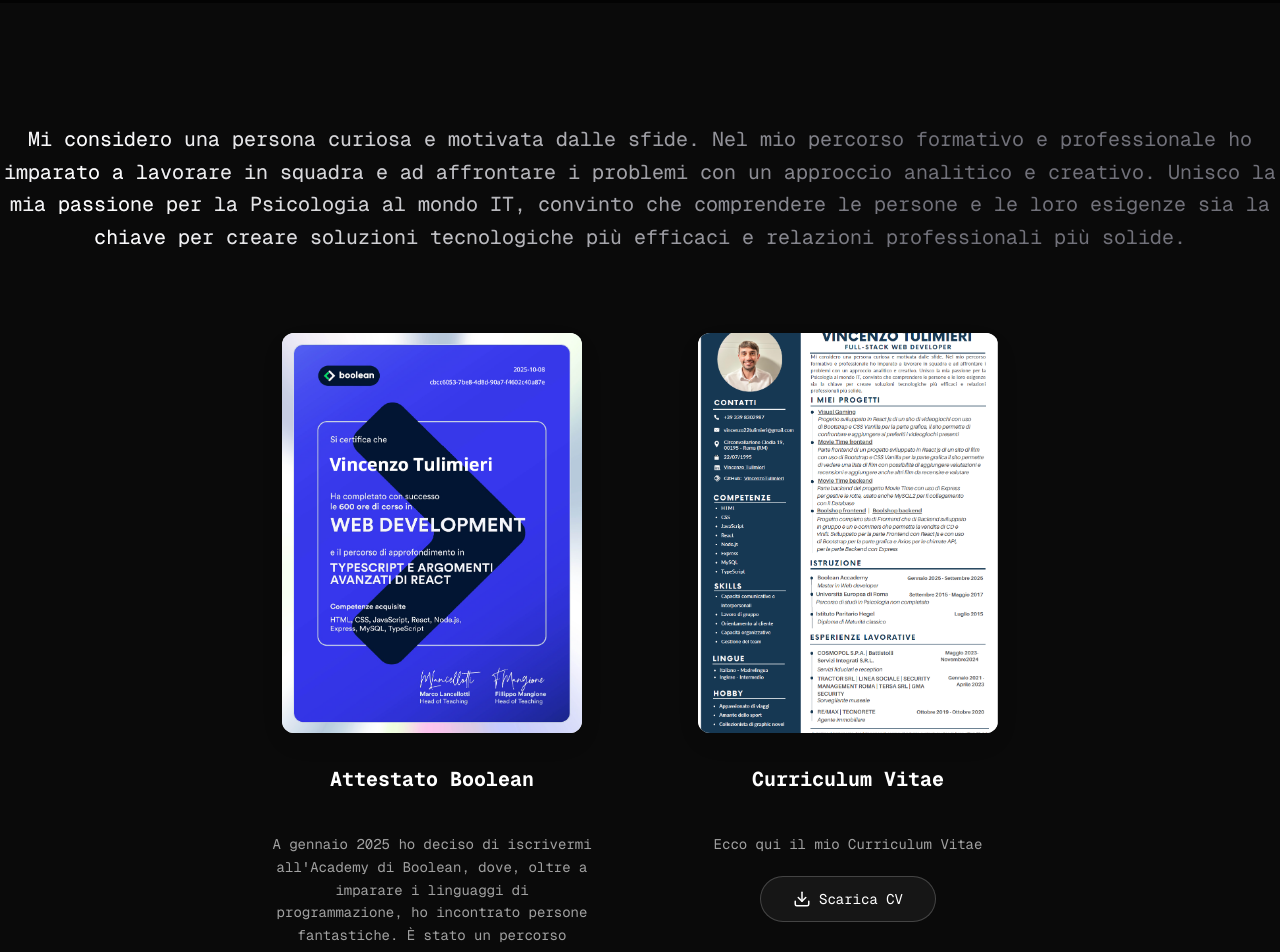
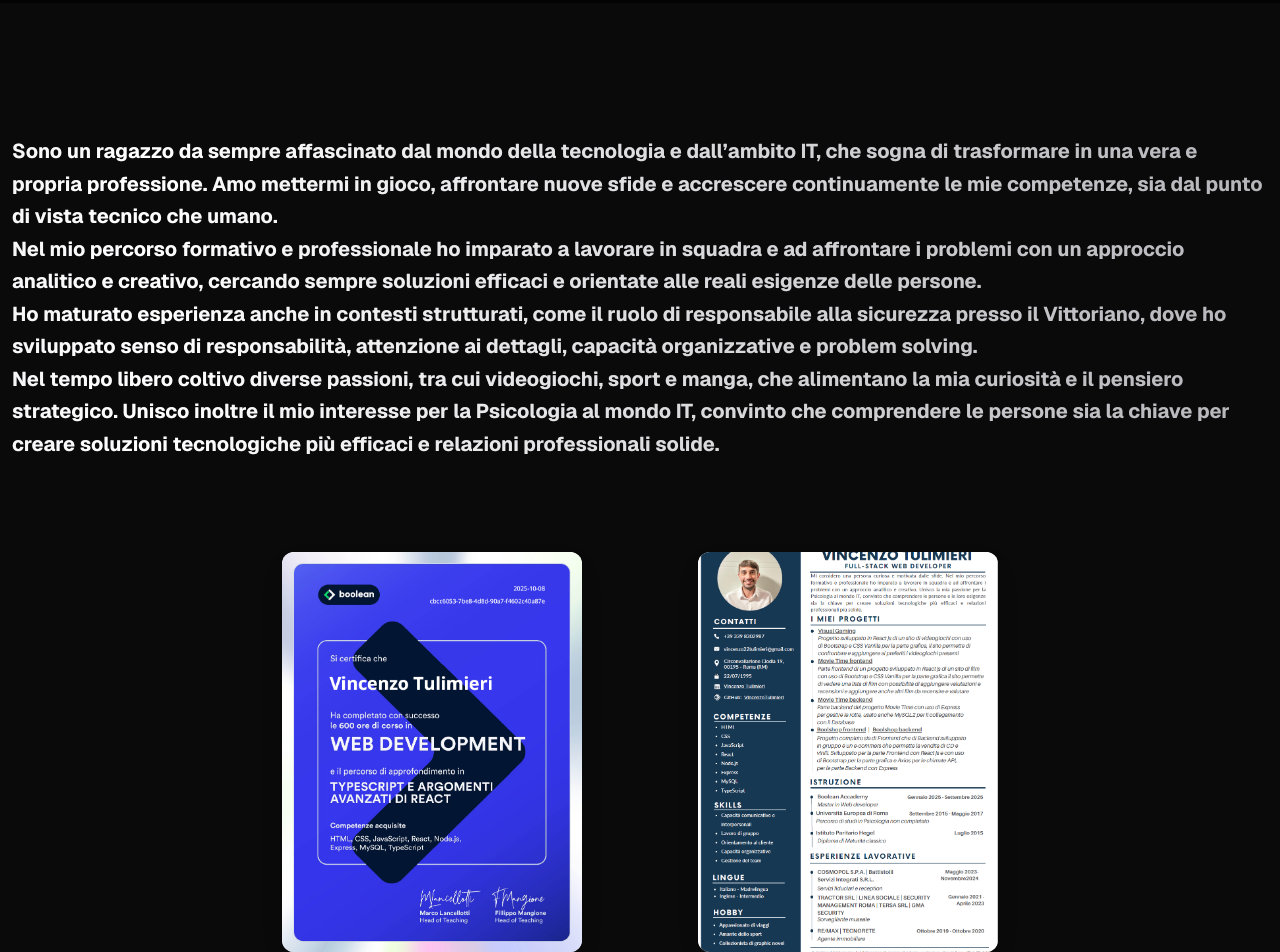
Before and after one commit to VincenzoTulimieri/portfolio-web, a Next.js app: page / in a window 1280 px wide. Shown: the part 820-1772 px from the top of the page. Built offline with nearby package versions, Linux system fonts and the light colour scheme.

Commit message:
add: descrizione about me

```diff
--- a/app/page.tsx
+++ b/app/page.tsx
@@ -20,7 +20,7 @@ const projects: FocusRailItem[] = [
   {
     id: 2,
     title: "Boolshop",
-    description: "BoolShop è un progetto full-stack sviluppato in team con suddivisione dei task, collaborazione e integrazione frontend–backend, pensato come un E-commerce dedicato alla vendita di album musicali, con un’interfaccia moderna e un flusso completo di navigazione e consultazione dei prodotti. Le funzionalità principali sono Homepage con sezioni dedicate ad album più venduti e più recenti navigazione tra negozio e artisti, visualizzazione dettagliata dei prodotti, gestione dei dati tramite backend dedicato, layout responsive e coerente su diversi dispositivi, gestione del carrello è checkout prodotti",
+    description: "BoolShop è un progetto full-stack sviluppato in team con suddivisione dei task, collaborazione e integrazione frontend–backend, pensato come un E-commerce dedicato alla vendita di album musicali, con un’interfaccia moderna e un flusso completo di navigazione e consultazione dei prodotti. Le funzionalità principali sono Homepage con sezioni dedicate ad album più venduti e più recenti navigazione tra negozio e artisti, visualizzazione dettagliata dei prodotti, gestione dei dati tramite backend dedicato, layout responsive e coerente su diversi dispositivi, gestione del carrello è checkout prodotti.",
     meta: "Team Work • React js • Node Js • MySql",
     videoSrc: "/video-boolshop.mkv",
     imageSrc: "/boolshop-homepage.png",
@@ -59,7 +59,10 @@ const myDate: {
       imgSrc: "/foto-profilo.jpeg",
       name: "Vincenzo Tulimieri",
       designation: "Junior Full-Stack Developer",
-      description: "Mi considero una persona curiosa e motivata dalle sfide. Nel mio percorso formativo e professionale ho imparato a lavorare in squadra e ad affrontare i problemi con un approccio analitico e creativo. Unisco la mia passione per la Psicologia al mondo IT, convinto che comprendere le persone e le loro esigenze sia la chiave per creare soluzioni tecnologiche più efficaci e relazioni professionali più solide."
+      description: `Sono un ragazzo da sempre affascinato dal mondo della tecnologia e dall’ambito IT, che sogna di trasformare in una vera e propria professione. Amo mettermi in gioco, affrontare nuove sfide e accrescere continuamente le mie competenze, sia dal punto di vista tecnico che umano.
+      Nel mio percorso formativo e professionale ho imparato a lavorare in squadra e ad affrontare i problemi con un approccio analitico e creativo, cercando sempre soluzioni efficaci e orientate alle reali esigenze delle persone.
+      Ho maturato esperienza anche in contesti strutturati, come il ruolo di responsabile alla sicurezza presso il Vittoriano, dove ho sviluppato senso di responsabilità, attenzione ai dettagli, capacità organizzative e problem solving.
+      Nel tempo libero coltivo diverse passioni, tra cui videogiochi, sport e manga, che alimentano la mia curiosità e il pensiero strategico. Unisco inoltre il mio interesse per la Psicologia al mondo IT, convinto che comprendere le persone sia la chiave per creare soluzioni tecnologiche più efficaci e relazioni professionali solide.`
     },
     {
       id: 2,
@@ -83,7 +86,7 @@ export default function Home() {
       <HeroGeometric title1={myDate[0].name} title2={myDate[0].designation} myDate={myDate} />
       <section id="about" className="min-h-screen overflow-x-hidden w-full bg-neutral-950 flex flex-col items-center pt-30">
         <div className="text-center mb-20 w-full max-w-7xl mx-auto px-2 md:px-0">
-          <TextShimmer className="font-mono text-lg md:text-xl leading-relaxed" duration={5}>
+          <TextShimmer className="font-sans text-base md:text-xl leading-relaxed text-justify p-3 md:text-start whitespace-pre-line font-bold" duration={5}>
             {myDate[0].description}
           </TextShimmer>
         </div>
@@ -104,8 +107,8 @@ export default function Home() {
                     glareIntensity={0.4}
                   />
                 </div>
-                <h3 className="mt-8 font-mono text-xl font-bold text-white">{myDate[1].name}</h3>
-                <p className="mt-10 font-mono text-sm leading-relaxed text-neutral-400 max-w-[320px] text-center">
+                <h3 className="mt-8 font-sans text-xl font-bold text-white">{myDate[1].name}</h3>
+                <p className="mt-10 font-sans text-base leading-relaxed text-neutral-400 max-w-[320px] text-justify md:text-start">
                   {myDate[1].description}
                 </p>
               </div>
@@ -123,14 +126,14 @@ export default function Home() {
                     glareIntensity={0.4}
                   />
                 </div>
-                <h3 className="mt-8 font-mono text-xl font-bold text-white">{myDate[2].name}</h3>
-                <p className="mt-10 font-mono text-sm leading-relaxed text-neutral-400 max-w-[320px] text-center">
+                <h3 className="mt-8 font-sans text-xl font-bold text-white">{myDate[2].name}</h3>
+                <p className="mt-10 font-sans text-sm leading-relaxed text-neutral-400 max-w-[320px] text-center">
                   {myDate[2].description}
                 </p>
                 <a
                   href="/CV-vincenzo-tulimieri.pdf"
                   download="CV_Vincenzo_Tulimieri.pdf"
-                  className="mt-5 inline-flex items-center justify-center px-8 py-3 border border-white/20 rounded-full bg-white/5 text-white font-mono text-sm hover:bg-white hover:text-black transition-all duration-300 gap-2 group"
+                  className="mt-5 inline-flex items-center justify-center px-8 py-3 border border-white/20 rounded-full bg-white/5 text-white font-sans text-sm hover:bg-white hover:text-black transition-all duration-300 gap-2 group"
                 >
                   <Download size={18} className="group-hover:animate-bounce" />
                   <span>Scarica CV</span>
--- a/components/ui/shape-landing-hero.tsx
+++ b/components/ui/shape-landing-hero.tsx
@@ -92,7 +92,6 @@ export function HeroGeometric({
     title2?: string;
     myDate?: MyDateItem[]
 }) {
-    console.log(myDate)
     return (
         <div id="home" className="relative min-h-screen w-full flex items-center justify-center overflow-hidden bg-[#030303]">
             <div className="absolute inset-0 bg-gradient-to-br from-indigo-500/[0.05] via-transparent to-rose-500/[0.05] blur-3xl" />
```
